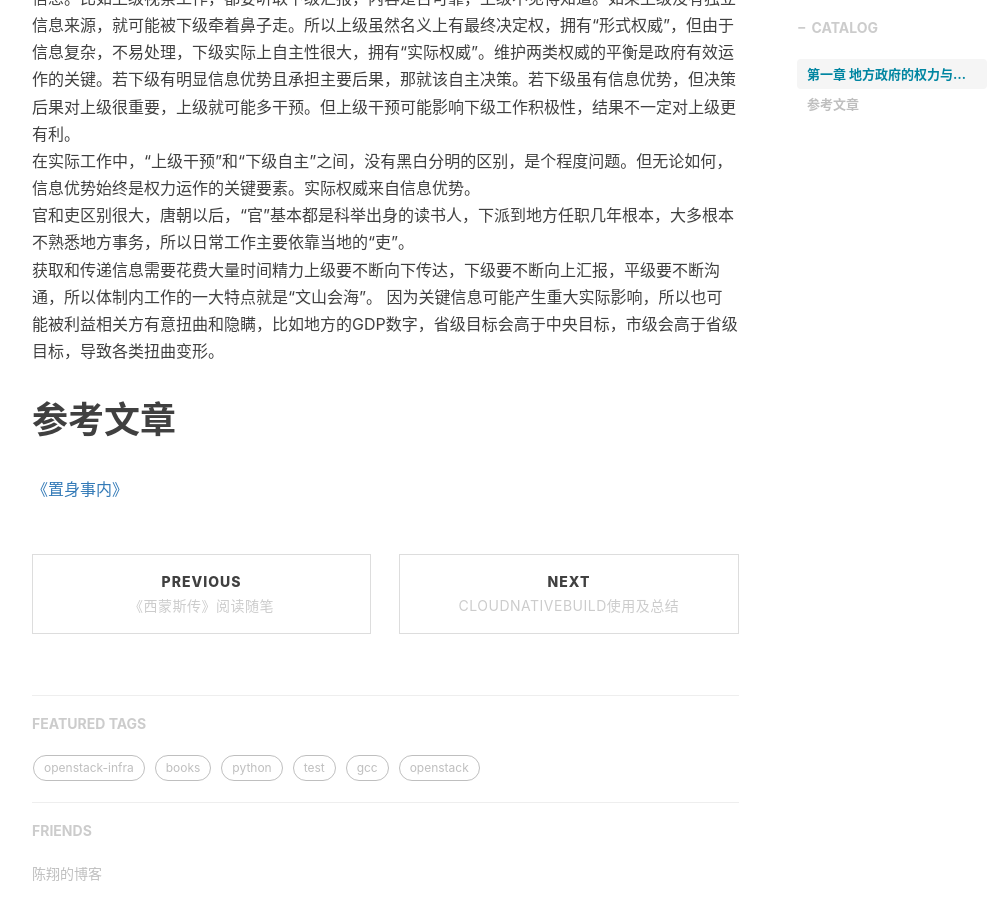
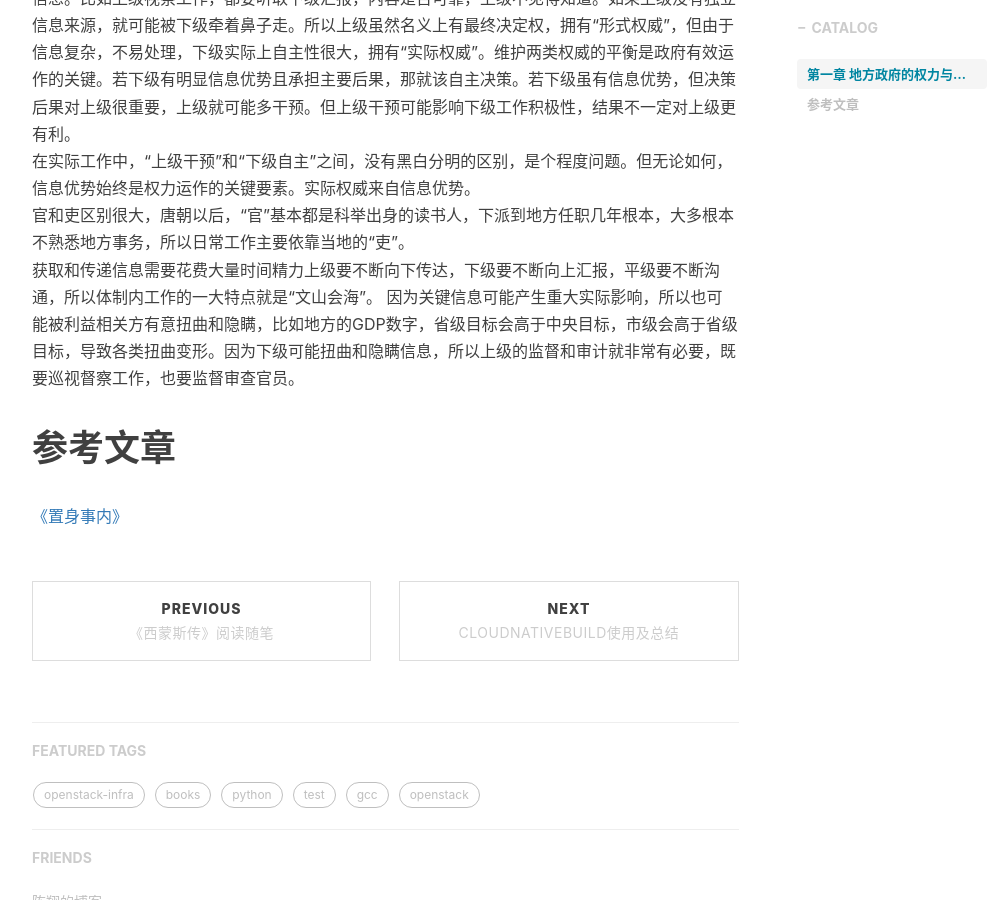
Before and after one commit to shihai1991/shihai1991.github.io, a Jekyll site: the page built from _posts/2022-08-26-置身事内.md, in a window 1280 px wide and 900 px high, scrolled down 944 px. Shown: the whole window, without its empty margins (233-1229 px from the left). Built offline with Jekyll 4.4.1, drawn with Linux system fonts in a browser that asks for light colours; nearby versions of some CDN libraries; comment, search, counter and statistics services are not loaded.

Commit message:
Update 2022-08-26-置身事内.md

```diff
--- a/_posts/2022-08-26-置身事内.md
+++ b/_posts/2022-08-26-置身事内.md
@@ -19,7 +19,7 @@ time: '2022.08.26 12:37:00'
 在实际工作中，“上级干预”和“下级自主”之间，没有黑白分明的区别，是个程度问题。但无论如何，信息优势始终是权力运作的关键要素。实际权威来自信息优势。
 官和吏区别很大，唐朝以后，“官”基本都是科举出身的读书人，下派到地方任职几年根本，大多根本不熟悉地方事务，所以日常工作主要依靠当地的“吏”。
 获取和传递信息需要花费大量时间精力上级要不断向下传达，下级要不断向上汇报，平级要不断沟通，所以体制内工作的一大特点就是“文山会海”。
-因为关键信息可能产生重大实际影响，所以也可能被利益相关方有意扭曲和隐瞒，比如地方的GDP数字，省级目标会高于中央目标，市级会高于省级目标，导致各类扭曲变形。
+因为关键信息可能产生重大实际影响，所以也可能被利益相关方有意扭曲和隐瞒，比如地方的GDP数字，省级目标会高于中央目标，市级会高于省级目标，导致各类扭曲变形。因为下级可能扭曲和隐瞒信息，所以上级的监督和审计就非常有必要，既要巡视督察工作，也要监督审查官员。
 
 # 参考文章
 [《置身事内》](https://book.douban.com/subject/35546622/)
```
